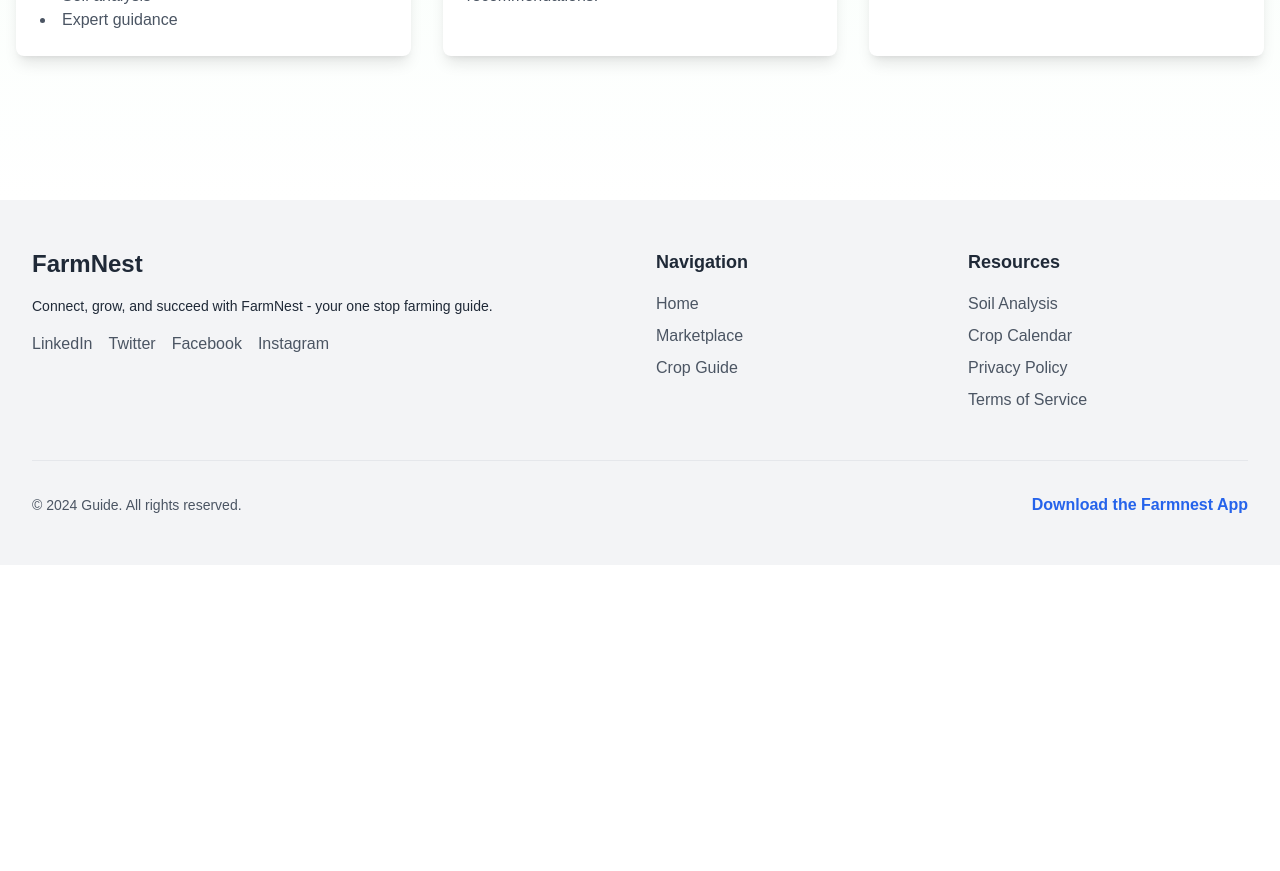
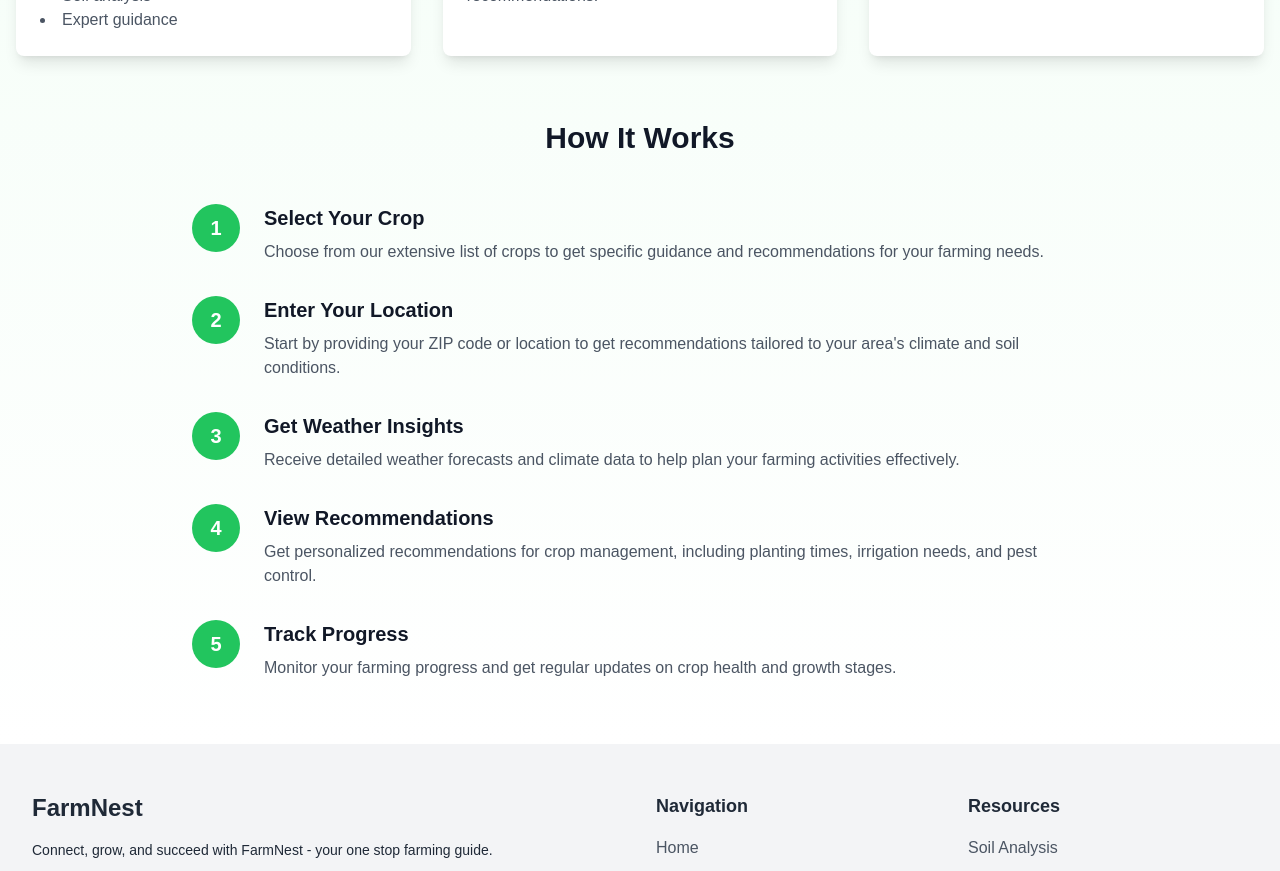
Before and after one commit to Aadityaa2004/Plowtion, a Next.js app in the folder frontend/: page /aboutus in a window 1280 px wide. Shown: the part 600-1471 px from the top of the page. Before the commit the page ends 1165 px from the top, so only its background shows below. Built offline with nearby package versions, Linux system fonts and the light colour scheme.

Commit message:
added how it works to about us page

```diff
--- a/frontend/app/aboutus/page.tsx
+++ b/frontend/app/aboutus/page.tsx
@@ -62,6 +62,78 @@ export default function AboutUs() {
             </p>
           </div>
         </div>
+
+        {/* Step-by-Step Guide Section */}
+        <div className="max-w-4xl mx-auto mt-16">
+          <h2 className="text-3xl font-bold text-center mb-12 text-gray-900 dark:text-white">How It Works</h2>
+
+          <div className="space-y-8">
+            {/* Step 1 (previously Step 2) */}
+            <div className="flex items-start space-x-6">
+              <div className="flex-shrink-0 w-12 h-12 bg-green-500 rounded-full flex items-center justify-center text-white font-bold text-xl">
+                1
+              </div>
+              <div className="flex-grow">
+                <h3 className="text-xl font-semibold mb-2 text-gray-900 dark:text-white">Select Your Crop</h3>
+                <p className="text-gray-600 dark:text-gray-300">
+                  Choose from our extensive list of crops to get specific guidance and recommendations for your farming needs.
+                </p>
+              </div>
+            </div>
+
+            {/* Step 2 (previously Step 1) */}
+            <div className="flex items-start space-x-6">
+              <div className="flex-shrink-0 w-12 h-12 bg-green-500 rounded-full flex items-center justify-center text-white font-bold text-xl">
+                2
+              </div>
+              <div className="flex-grow">
+                <h3 className="text-xl font-semibold mb-2 text-gray-900 dark:text-white">Enter Your Location</h3>
+                <p className="text-gray-600 dark:text-gray-300">
+                  Start by providing your ZIP code or location to get recommendations tailored to your area's climate and soil conditions.
+                </p>
+              </div>
+            </div>
+
+            {/* Step 3 */}
+            <div className="flex items-start space-x-6">
+              <div className="flex-shrink-0 w-12 h-12 bg-green-500 rounded-full flex items-center justify-center text-white font-bold text-xl">
+                3
+              </div>
+              <div className="flex-grow">
+                <h3 className="text-xl font-semibold mb-2 text-gray-900 dark:text-white">Get Weather Insights</h3>
+                <p className="text-gray-600 dark:text-gray-300">
+                  Receive detailed weather forecasts and climate data to help plan your farming activities effectively.
+                </p>
+              </div>
+            </div>
+
+            {/* Step 4 */}
+            <div className="flex items-start space-x-6">
+              <div className="flex-shrink-0 w-12 h-12 bg-green-500 rounded-full flex items-center justify-center text-white font-bold text-xl">
+                4
+              </div>
+              <div className="flex-grow">
+                <h3 className="text-xl font-semibold mb-2 text-gray-900 dark:text-white">View Recommendations</h3>
+                <p className="text-gray-600 dark:text-gray-300">
+                  Get personalized recommendations for crop management, including planting times, irrigation needs, and pest control.
+                </p>
+              </div>
+            </div>
+
+            {/* Step 5 */}
+            <div className="flex items-start space-x-6">
+              <div className="flex-shrink-0 w-12 h-12 bg-green-500 rounded-full flex items-center justify-center text-white font-bold text-xl">
+                5
+              </div>
+              <div className="flex-grow">
+                <h3 className="text-xl font-semibold mb-2 text-gray-900 dark:text-white">Track Progress</h3>
+                <p className="text-gray-600 dark:text-gray-300">
+                  Monitor your farming progress and get regular updates on crop health and growth stages.
+                </p>
+              </div>
+            </div>
+          </div>
+        </div>
       </div>
     </div>
   );
```
